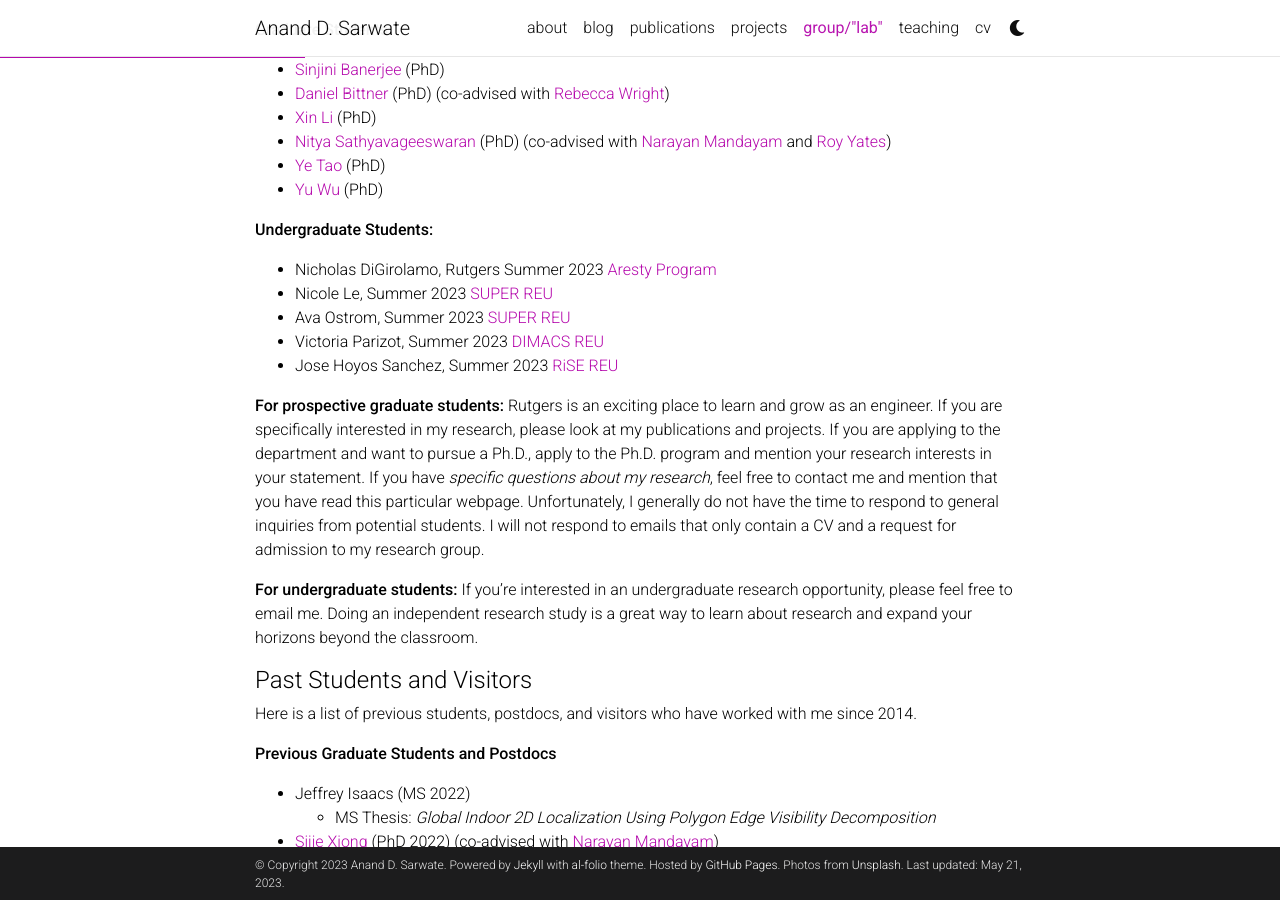
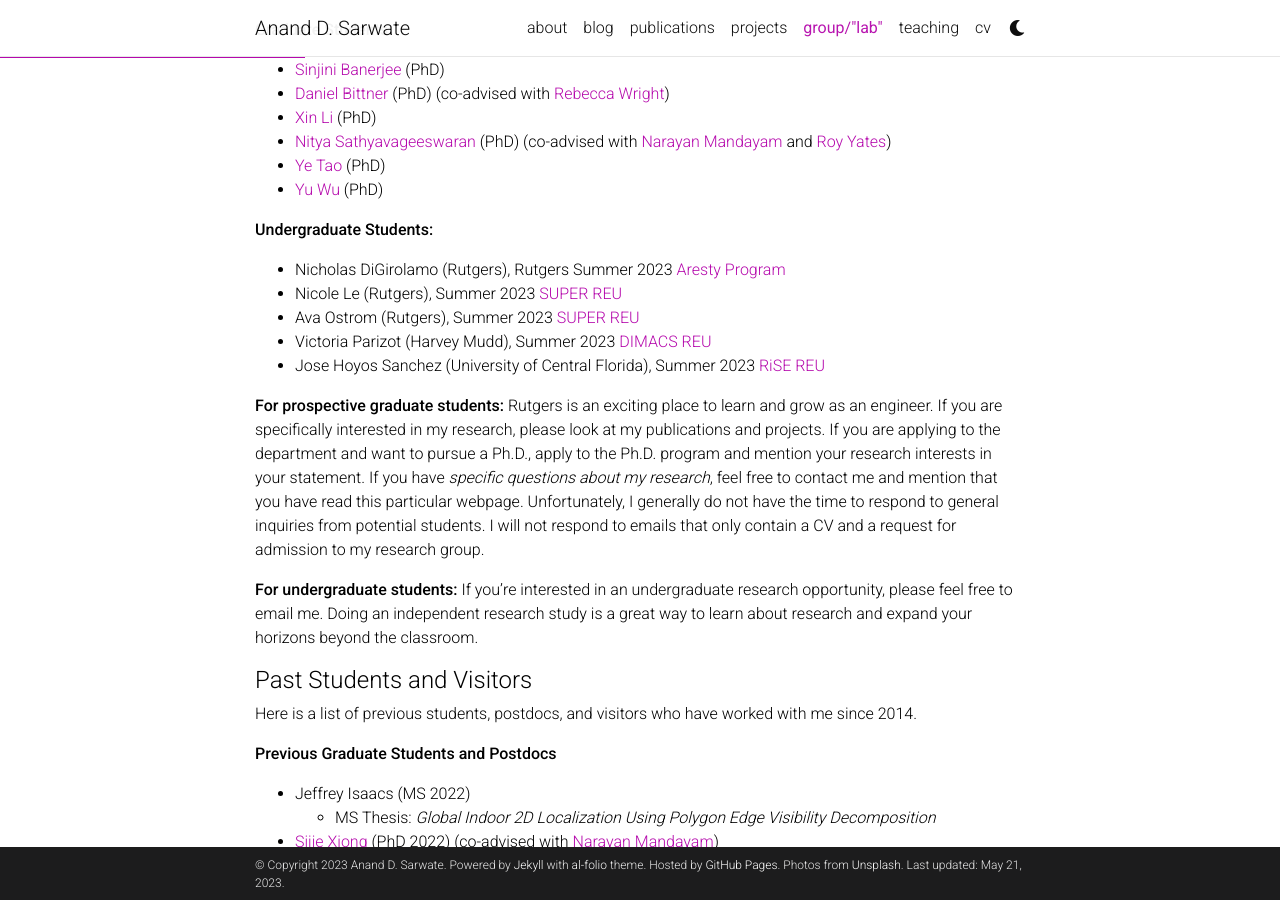
Before and after one commit to adsarwate/adsarwate.github.io, a Jekyll site: the page built from _pages/group.md, in a window 1280 px wide and 900 px high, scrolled down 302 px. Built offline with Jekyll 4.4.1, drawn with Linux system fonts in a browser that asks for light colours; comment, search, counter and statistics services are not loaded; a style sheet for code colours, icons or effects is not loaded.

Commit message:
project and group updates
added affils for undergrads and project description placeholders

```diff
--- a/_pages/group.md
+++ b/_pages/group.md
@@ -22,11 +22,11 @@ My "lab" is a room full of desks. I have thus far resisted giving it a fancy nam
 
 **Undergraduate Students:**
 
-*   Nicholas DiGirolamo, Rutgers Summer 2023 [Aresty Program](https://aresty.rutgers.edu)
-*   Nicole Le, Summer 2023 [SUPER REU](https://douglass.rutgers.edu/wise/project-super)
-*   Ava Ostrom, Summer 2023 [SUPER REU](https://douglass.rutgers.edu/wise/project-super)
-*   Victoria Parizot, Summer 2023 [DIMACS REU](http://reu.dimacs.rutgers.edu/)
-*   Jose Hoyos Sanchez, Summer 2023 [RiSE REU](http://rise.rutgers.edu/)
+*   Nicholas DiGirolamo (Rutgers), Rutgers Summer 2023 [Aresty Program](https://aresty.rutgers.edu)
+*   Nicole Le (Rutgers), Summer 2023 [SUPER REU](https://douglass.rutgers.edu/wise/project-super)
+*   Ava Ostrom (Rutgers), Summer 2023 [SUPER REU](https://douglass.rutgers.edu/wise/project-super)
+*   Victoria Parizot (Harvey Mudd), Summer 2023 [DIMACS REU](http://reu.dimacs.rutgers.edu/)
+*   Jose Hoyos Sanchez (University of Central Florida), Summer 2023 [RiSE REU](http://rise.rutgers.edu/)
 
 **For prospective graduate students:** Rutgers is an exciting place to learn and grow as an engineer. If you are specifically interested in my research, please look at my publications and projects. If you are applying to the department and want to pursue a Ph.D., apply to the Ph.D. program and mention your research interests in your statement. If you have _specific questions about my research_, feel free to contact me and mention that you have read this particular webpage. Unfortunately, I generally do not have the time to respond to general inquiries from potential students. I will not respond to emails that only contain a CV and a request for admission to my research group.
 
```
Also changed, not shown: _projects/COINSTAC.md (+9 -2 lines), _projects/ESTRELLA.md (+1 -1 lines), _projects/REALTIME.md (+4 -2 lines).
